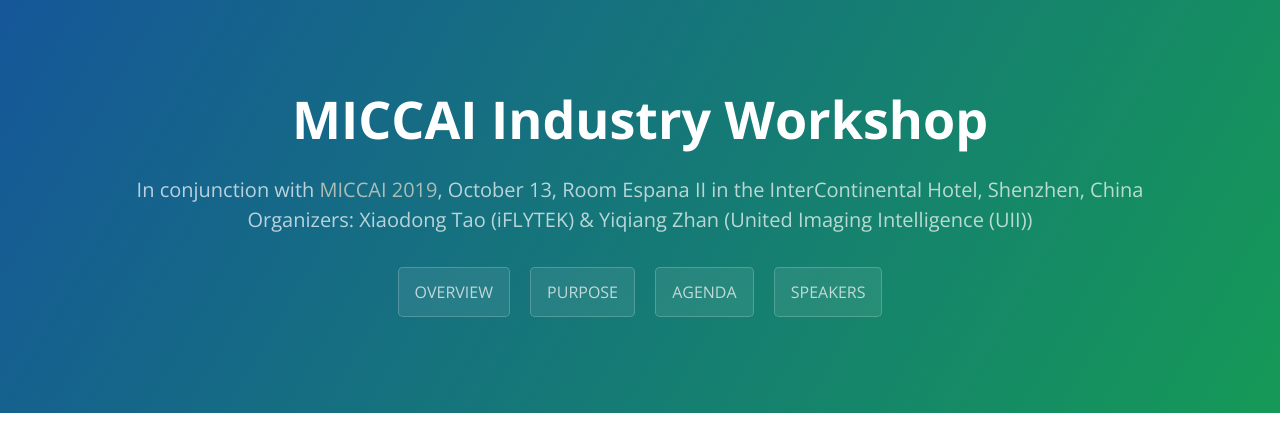
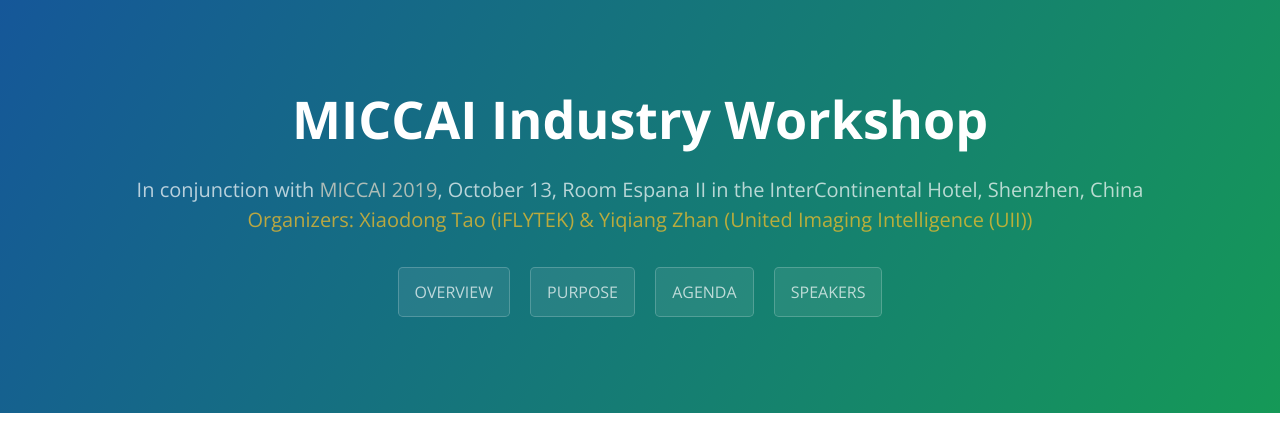
Before and after one commit to uiilab/uiilab.github.io, a website: page index.html in a window 1280 px wide. Shown: the top 423 px of the page. Drawn offline with nearby package versions, Linux system fonts and the light colour scheme.

Commit message:
Update index.html

```diff
--- a/index.html
+++ b/index.html
@@ -13,7 +13,7 @@
   <body>
     <section class="page-header">
       <h1 class="project-name">MICCAI Industry Workshop</h1>
-      <h2 class="project-tagline">In conjunction with <a href="https://www.miccai2019.org/"><font color="#EEDFCC">MICCAI 2019</font></a>, October 13, Room Espana II in the InterContinental Hotel, Shenzhen, China <br \> Organizers: Xiaodong Tao (iFLYTEK) & Yiqiang Zhan (United Imaging Intelligence (UII))</h2>
+      <h2 class="project-tagline">In conjunction with <a href="https://www.miccai2019.org/"><font color="#EEDFCC">MICCAI 2019</font></a>, October 13, Room Espana II in the InterContinental Hotel, Shenzhen, China <br \> <font color='#FFC125'>Organizers: Xiaodong Tao (iFLYTEK) & Yiqiang Zhan (United Imaging Intelligence (UII))</font></h2>
       <!--<a href="#" class="btn">HOME</a>-->
       <a href="#user-content-header-OVERVIEW" class="btn">OVERVIEW</a>
       <a href="#user-content-header-PURPOSE" class="btn">PURPOSE</a>
```
